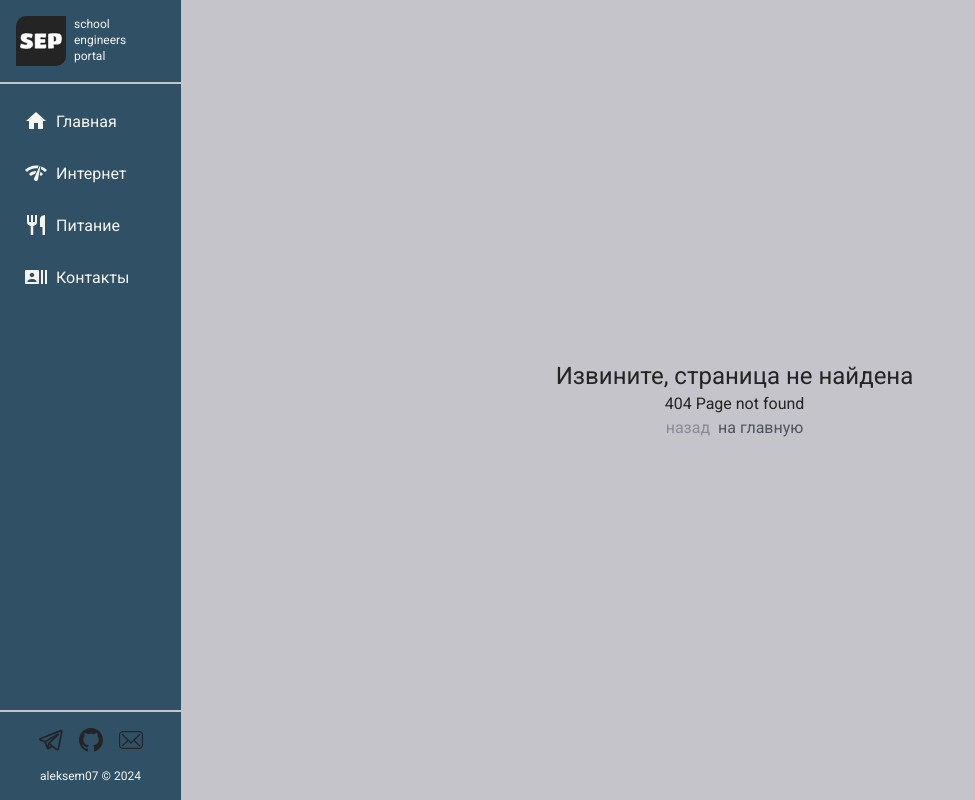
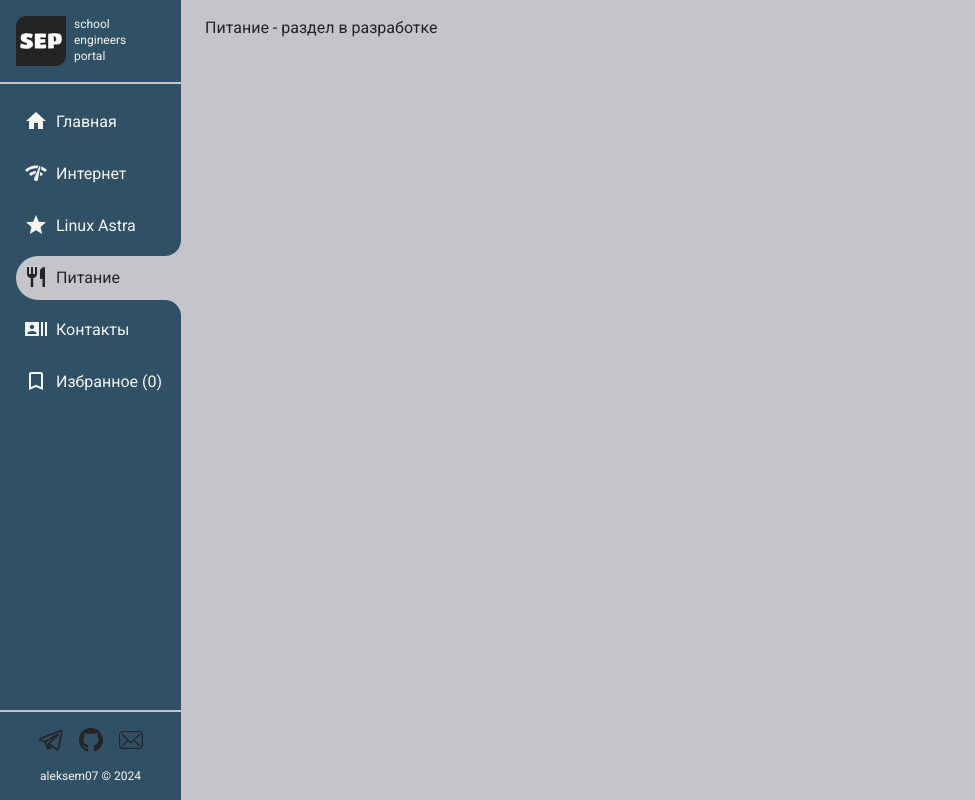
Before and after one commit to aleksem07/school-engineers-portal, a Next.js app: page /food in a window 1280 px wide. Before the commit this address had no page. Shown: the whole page, without its empty margins (0-975 px from the left). Built offline with nearby package versions, Linux system fonts and the light colour scheme.

Commit message:
feat: add navTab links

```diff
--- a/src/app/contacts/page.tsx
+++ b/src/app/contacts/page.tsx
@@ -7,7 +7,7 @@
 export default function Contacts() {
   return (
     <>
-      <p>Contacts</p>
+      <p>Contacts - раздел в разработке</p>
     </>
   );
 }
--- /dev/null
+++ b/src/app/favorites/page.tsx
@@ -0,0 +1,13 @@
+import type { Metadata } from 'next';
+
+export const metadata: Metadata = {
+  title: 'SEP - Favorites',
+};
+
+export default function Favorites() {
+  return (
+    <>
+      <p>Favorites - раздел в разработке</p>
+    </>
+  );
+}
--- /dev/null
+++ b/src/app/food/page.tsx
@@ -0,0 +1,13 @@
+import type { Metadata } from 'next';
+
+export const metadata: Metadata = {
+  title: 'SEP - Food',
+};
+
+export default function Food() {
+  return (
+    <>
+      <p>Питание - раздел в разработке</p>
+    </>
+  );
+}
--- /dev/null
+++ b/src/app/linux/page.tsx
@@ -0,0 +1,13 @@
+import type { Metadata } from 'next';
+
+export const metadata: Metadata = {
+  title: 'SEP - Linux',
+};
+
+export default function Linux() {
+  return (
+    <>
+      <p>Linux - раздел в разработке</p>
+    </>
+  );
+}
--- a/src/app/nutrition/page.tsx
+++ /dev/null
@@ -1,13 +0,0 @@
-import type { Metadata } from 'next';
-
-export const metadata: Metadata = {
-  title: 'SEP - Nutrition',
-};
-
-export default function Nutrition() {
-  return (
-    <>
-      <p>Питание</p>
-    </>
-  );
-}
--- a/src/common/nav-links.ts
+++ b/src/common/nav-links.ts
@@ -3,6 +3,11 @@
 import NetworkCheckIcon from '@mui/icons-material/NetworkCheck';
 import RecentActorsIcon from '@mui/icons-material/RecentActors';
 import RestaurantIcon from '@mui/icons-material/Restaurant';
+import BookmarkIcon from '@mui/icons-material/Bookmark';
+import StarIcon from '@mui/icons-material/Star';
+import BookmarkBorderIcon from '@mui/icons-material/BookmarkBorder';
+
+const favoritesCount = 0;
 
 export const NAV_LINKS = [
   {
@@ -16,8 +21,13 @@
     Icon: NetworkCheckIcon,
   },
   {
+    name: 'Linux Astra',
+    path: AppRoutes.LINUX,
+    Icon: StarIcon,
+  },
+  {
     name: 'Питание',
-    path: AppRoutes.NUTRITION,
+    path: AppRoutes.FOOD,
     Icon: RestaurantIcon,
   },
   {
@@ -25,4 +35,9 @@
     path: AppRoutes.CONTACTS,
     Icon: RecentActorsIcon,
   },
+  {
+    name: `Избранное (${favoritesCount})`,
+    path: AppRoutes.FAVORITES,
+    Icon: favoritesCount <= 0 ? BookmarkBorderIcon : BookmarkIcon,
+  },
 ];
--- a/src/common/routes.ts
+++ b/src/common/routes.ts
@@ -1,6 +1,8 @@
 export enum AppRoutes {
   HOME = '/',
   INTERNET = '/internet',
-  NUTRITION = '/nutrition',
+  LINUX = '/linux',
+  FOOD = '/food',
   CONTACTS = '/contacts',
+  FAVORITES = '/favorites',
 }
```
